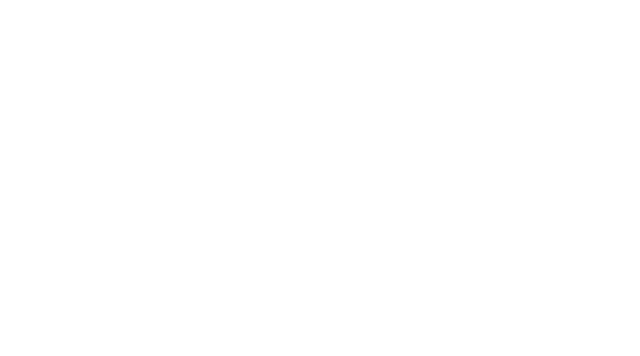
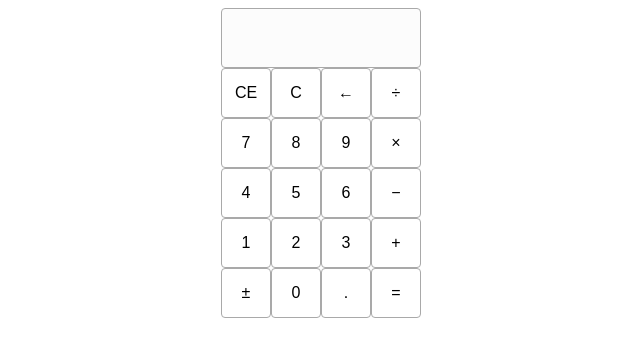
Before and after one commit to MRomano26/odin-calculator, a plain HTML site: page index.html in a window 1280 px wide. Shown: the whole page, without its empty margins (319-959 px from the left). Drawn offline with Linux system fonts and the light colour scheme.

Commit message:
Add calculator buttons and styling

```diff
--- a/index.html
+++ b/index.html
@@ -5,10 +5,53 @@
     <meta http-equiv="X-UA-Compatible" content="IE=edge">
     <meta name="viewport" content="width=device-width, initial-scale=1.0">
     <title>Calculator</title>
-    <link href="styles.css">
+    <link rel="stylesheet" href="styles.css">
     <script src="script.js" defer></script>
 </head>
 <body>
-    <div class="container"></div>
+    <div class="container">
+        <div class="display">
+            <div></div>
+            <div></div>
+            <div></div>
+            <div></div>
+            <div></div>
+            <div></div>
+            <div></div>
+            <div></div>
+            <div></div>
+            <div></div>
+        </div>
+        <div class="buttons">
+            <button id="CE">CE</button>
+            <button id="C">C</button>
+            <button id="BACK">←</button>
+            <button id="/">÷</button>
+        </div>
+        <div class="buttons">
+            <button id="7">7</button>
+            <button id="8">8</button>
+            <button id="9">9</button>
+            <button id="*">×</button>
+        </div>
+        <div class="buttons">
+            <button id="4">4</button>
+            <button id="5">5</button>
+            <button id="6">6</button>
+            <button id="-">−</button>
+        </div>
+        <div class="buttons">
+            <button id="1">1</button>
+            <button id="2">2</button>
+            <button id="3">3</button>
+            <button id="+">+</button>
+        </div>
+        <div class="buttons">
+            <button id="NEG">±</button>
+            <button id="0">0</button>
+            <button id="DECI">.</button>
+            <button id="=">=</button>
+        </div>
+    </div>
 </body>
 </html>
--- a/styles.css
+++ b/styles.css
@@ -0,0 +1,39 @@
+* {
+    box-sizing: border-box;
+}
+
+.container {
+    display: flex;
+    flex-direction: column;
+    justify-content: center;
+    align-items: center;
+}
+
+.display {
+    display: flex;
+    justify-content: flex-end;
+    align-items: center;
+    border: 1px solid darkgray;
+    border-radius: 4px;
+    background-color: #FCFCFC;
+    height: 60px;
+    width: 200px;
+    padding: 10px;
+}
+
+.display div {
+    font-size: 24px;
+}
+
+.buttons {
+    display: flex;
+}
+
+button {
+    height: 50px;
+    width: 50px;
+    font-size: 16px;
+    border: 1px solid darkgray;
+    border-radius: 4px;
+    background-color: white;
+}
```
